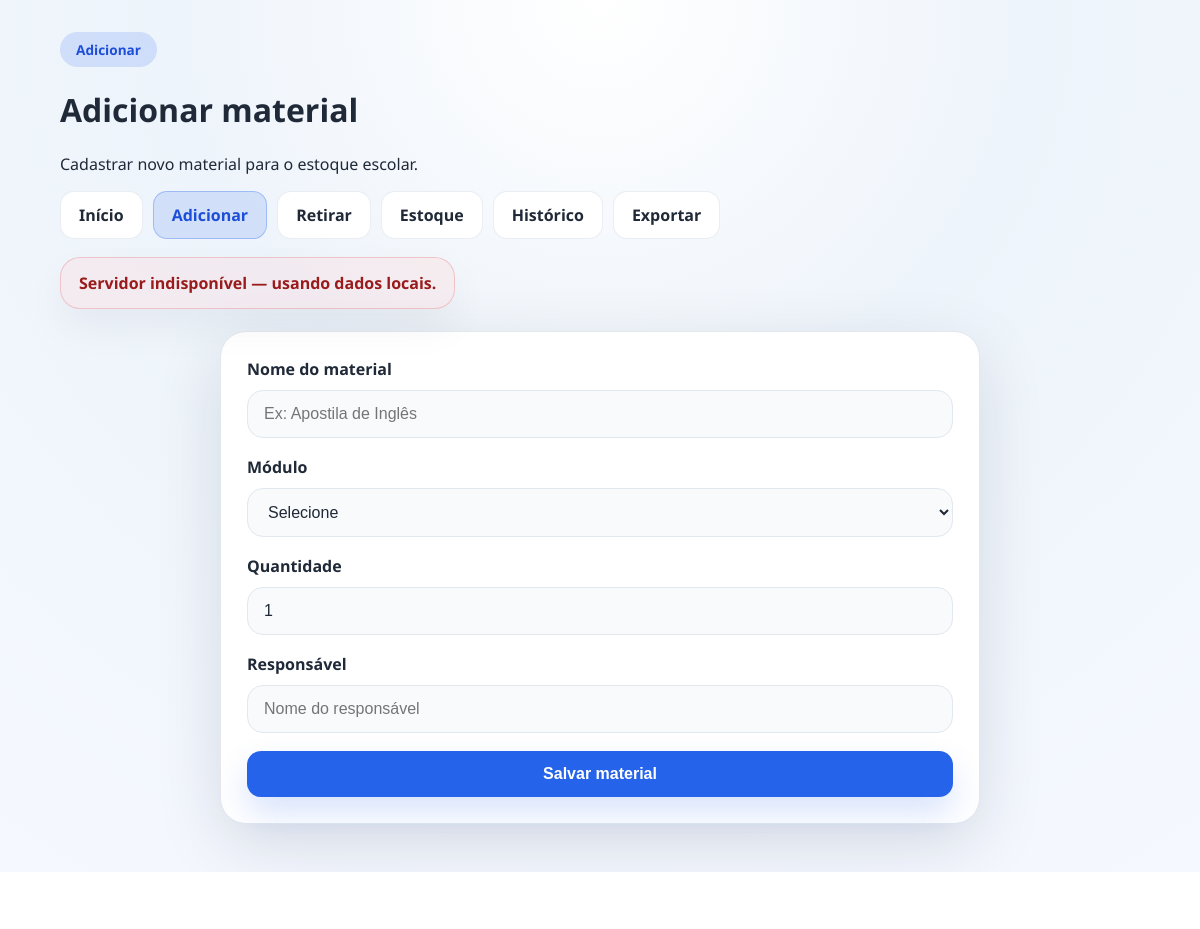
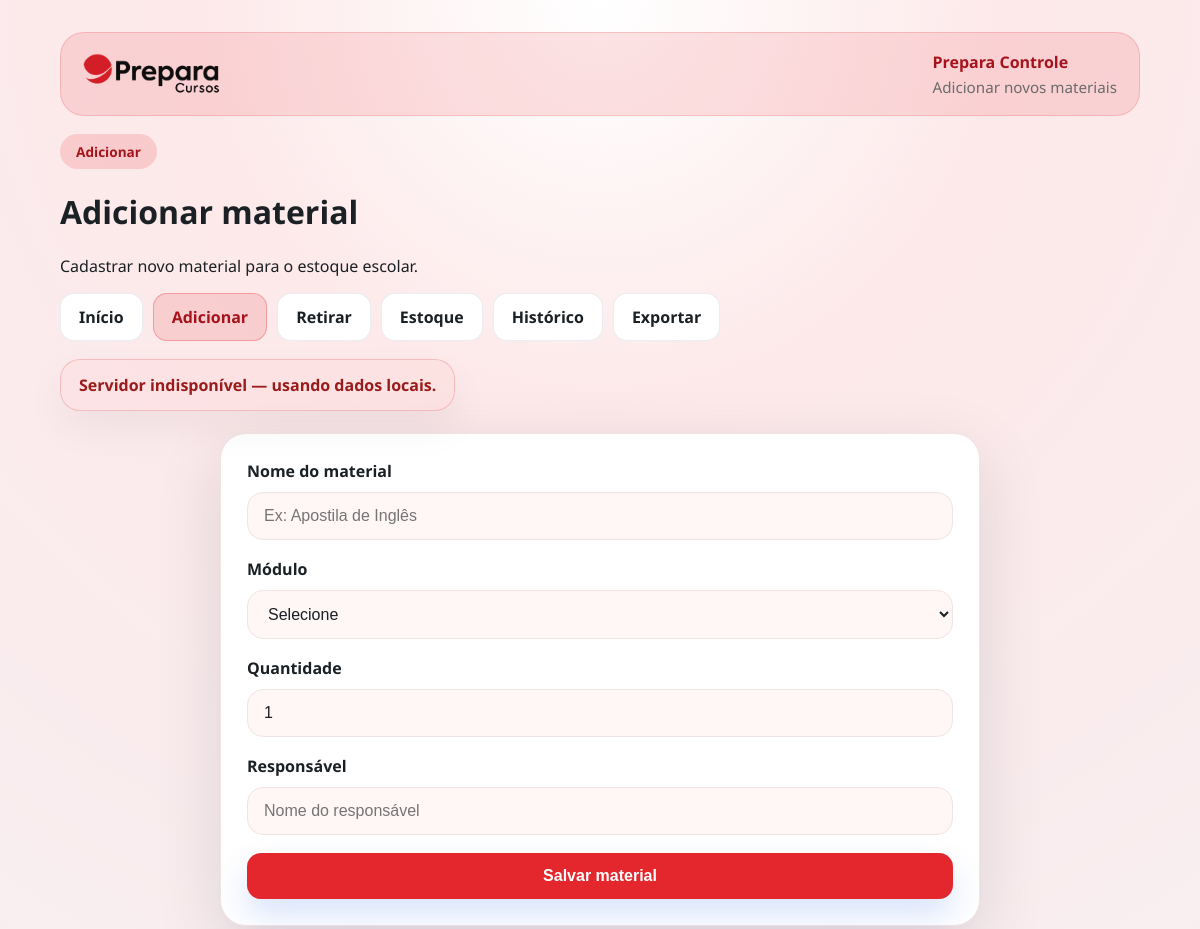
Before and after one commit to Wilson-Oliveira-Junior/controle-de-estoque-, an Electron app: page add.html in a window 1200 px wide. Shown: the top 929 px of the page. Before the commit the page ends 872 px from the top, so only its background shows below. Drawn offline with Linux system fonts and the light colour scheme; no server answers.

Commit message:
feat: logo Prepara, tema vermelho, icone do app e servidor PM2
- Adiciona logo Prepara em todas as paginas (topbar)
- Atualiza tema visual para vermelho/preto baseado nas cores do logo
- Configura icone do app (logo-prepara.ico) no Electron e no empacotamento
- Adiciona instrucoes de PM2 e firewall no README para deploy do servidor
- Servidor configurado com PM2 e inicio automatico via Agendador de Tarefas

```diff
--- a/add.html
+++ b/add.html
@@ -9,6 +9,13 @@
 <body>
   <div class="page-shell">
     <div class="container">
+      <div class="topbar">
+        <img src="Logo/logo-prepara.png" alt="Prepara logo" />
+        <div class="brand-title">
+          <strong>Prepara Controle</strong>
+          <span>Adicionar novos materiais</span>
+        </div>
+      </div>
       <header class="page-header">
         <div>
           <span class="hero-badge">Adicionar</span>
--- a/main.js
+++ b/main.js
@@ -7,6 +7,7 @@ function createWindow() {
     height: 820,
     minWidth: 920,
     minHeight: 680,
+    icon: path.join(__dirname, "Logo", "logo-prepara.ico"),
     webPreferences: {
       contextIsolation: true,
       nodeIntegration: false,
--- a/package.json
+++ b/package.json
@@ -6,7 +6,7 @@
   "scripts": {
     "start": "electron .",
     "server": "node server.js",
-    "package-win": "electron-packager . ControleEstoque --platform=win32 --arch=x64 --out=dist --overwrite"
+    "package-win": "electron-packager . ControleEstoque --platform=win32 --arch=x64 --icon=Logo/logo-prepara.ico --out=dist --overwrite"
   },
   "devDependencies": {
     "electron": "^26.0.0",
--- a/style.css
+++ b/style.css
@@ -1,14 +1,14 @@
 :root {
-  --bg: #eef4fb;
+  --bg: #fdf6f6;
   --surface: #ffffff;
-  --surface-soft: #f8fafc;
-  --text: #1f2937;
-  --muted: #64748b;
-  --primary: #2563eb;
-  --primary-dark: #1d4ed8;
-  --success: #16a34a;
+  --surface-soft: #fff6f6;
+  --text: #1b2024;
+  --muted: #6b6b6b;
+  --primary: #e3272c;
+  --primary-dark: #a5141c;
+  --success: #198754;
   --danger: #dc2626;
-  --border: #e2e8f0;
+  --border: #f2e4e4;
   --shadow: 0 20px 68px rgba(15, 23, 42, 0.12);
 }
 
@@ -20,7 +20,7 @@ body {
   margin: 0;
   min-height: 100vh;
   font-family: "Segoe UI", Tahoma, Geneva, Verdana, sans-serif;
-  background: radial-gradient(circle at top, #ffffff 0%, #eef4fb 40%, #f5f8ff 100%);
+  background: radial-gradient(circle at top, #ffffff 0%, #fde9ea 35%, #f8eef0 100%);
   color: var(--text);
 }
 
@@ -33,15 +33,49 @@ body {
   margin: 0 auto;
 }
 
+.topbar {
+  display: flex;
+  align-items: center;
+  justify-content: space-between;
+  gap: 18px;
+  padding: 18px 22px;
+  margin-bottom: 18px;
+  border-radius: 24px;
+  background: rgba(227, 39, 44, 0.12);
+  border: 1px solid rgba(227, 39, 44, 0.18);
+}
+
+.topbar img {
+  height: 42px;
+  width: auto;
+  display: block;
+}
+
+.brand-title {
+  display: flex;
+  flex-direction: column;
+  gap: 4px;
+}
+
+.brand-title strong {
+  color: var(--primary-dark);
+  font-size: 1rem;
+}
+
+.brand-title span {
+  color: var(--muted);
+  font-size: 0.95rem;
+}
+
 .hero {
   display: grid;
   gap: 18px;
   padding: 30px 30px 24px;
-  background: linear-gradient(135deg, rgba(37, 99, 235, 0.18), rgba(96, 165, 250, 0.08));
-  border: 1px solid rgba(37, 99, 235, 0.15);
+  background: linear-gradient(135deg, rgba(227, 39, 44, 0.16), rgba(255, 237, 239, 0.9));
+  border: 1px solid rgba(227, 39, 44, 0.18);
   border-radius: 28px;
   margin-bottom: 24px;
-  box-shadow: 0 20px 50px rgba(37, 99, 235, 0.08);
+  box-shadow: 0 20px 50px rgba(227, 39, 44, 0.08);
 }
 
 .hero-badge {
@@ -50,7 +84,7 @@ body {
   gap: 0.5rem;
   padding: 8px 16px;
   border-radius: 999px;
-  background: rgba(37, 99, 235, 0.16);
+  background: rgba(227, 39, 44, 0.16);
   color: var(--primary-dark);
   font-size: 0.85rem;
   font-weight: 700;
@@ -92,8 +126,8 @@ body {
 
 .menu a.active,
 .menu a:hover {
-  background: rgba(37, 99, 235, 0.14);
-  border-color: rgba(37, 99, 235, 0.3);
+  background: rgba(227, 39, 44, 0.14);
+  border-color: rgba(227, 39, 44, 0.3);
   color: var(--primary-dark);
 }
 
```
Also changed, not shown: estoque.html (+7 -0 lines), export.html (+7 -0 lines), historico.html (+7 -0 lines), index.html (+7 -0 lines), withdraw.html (+7 -0 lines), Logo/Logo png.png (added), Logo/logo-prepara-branco.png (added), Logo/logo-prepara.ico (added), Logo/logo-prepara.png (added), README.txt.
